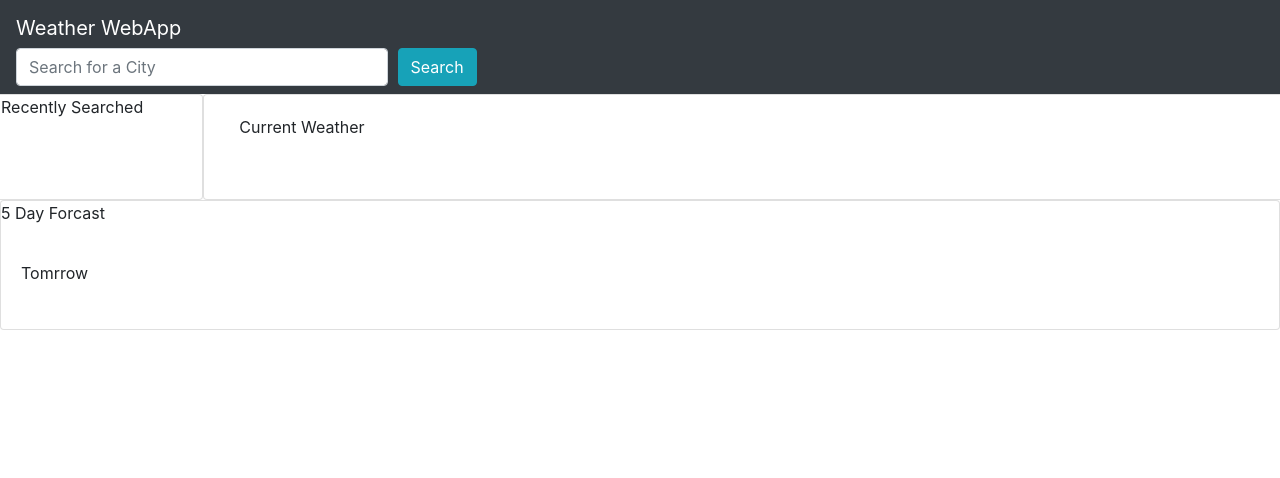
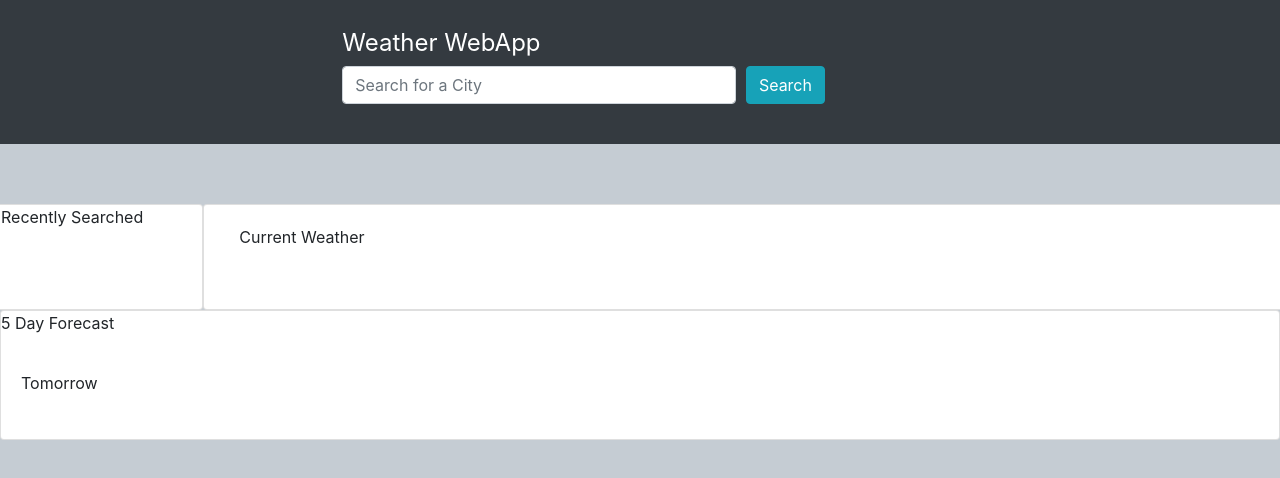
Before and after one commit to hintzetyson/Weather-Dashboard, a plain HTML site: page index.html in a window 1280 px wide. Drawn offline with nearby package versions, Linux system fonts and the light colour scheme.

Commit message:
Added body CSS

```diff
--- a/assets/style.css
+++ b/assets/style.css
@@ -0,0 +1,15 @@
+body {
+    background-color: rgba(119, 136, 153, 0.425);
+    max-width: auto;
+    max-height: auto;
+    }
+
+    .navbar {
+    padding: 20px;
+    padding-bottom: 40px;
+    justify-content: center;
+    margin-bottom: 60px;
+    }
+    .navbar-brand{
+    font-size: 24px;
+    }
--- a/index.html
+++ b/index.html
@@ -55,11 +55,11 @@
     </div>
 
     <div class="card">
-        <p class="forcastHeader">5 Day Forcast</p>
+        <p class="forcastHeader">5 Day Forecast</p>
         <div class="card-body row" id="forcast">
 
             <div class=col-2 id="tomorrow">
-                <div class="date1" id="forcastDay"> Tomrrow</div>
+                <div class="date1" id="forcastDay"> Tomorrow</div>
                 <img class ="icon1" src = >
                 <div class="tempF1"></div>
                 <div class="tempC1"></div>
```
